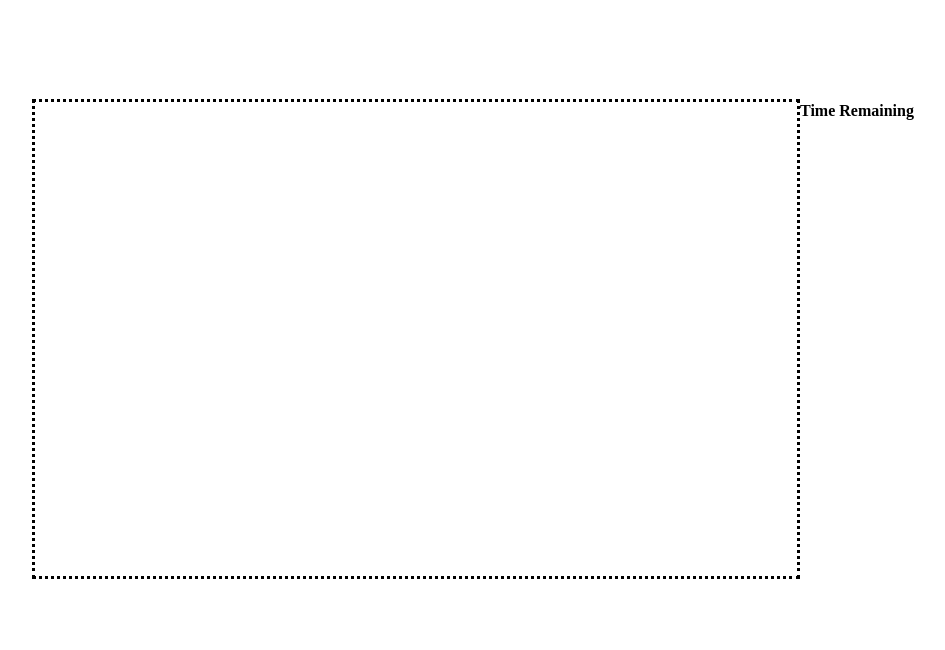
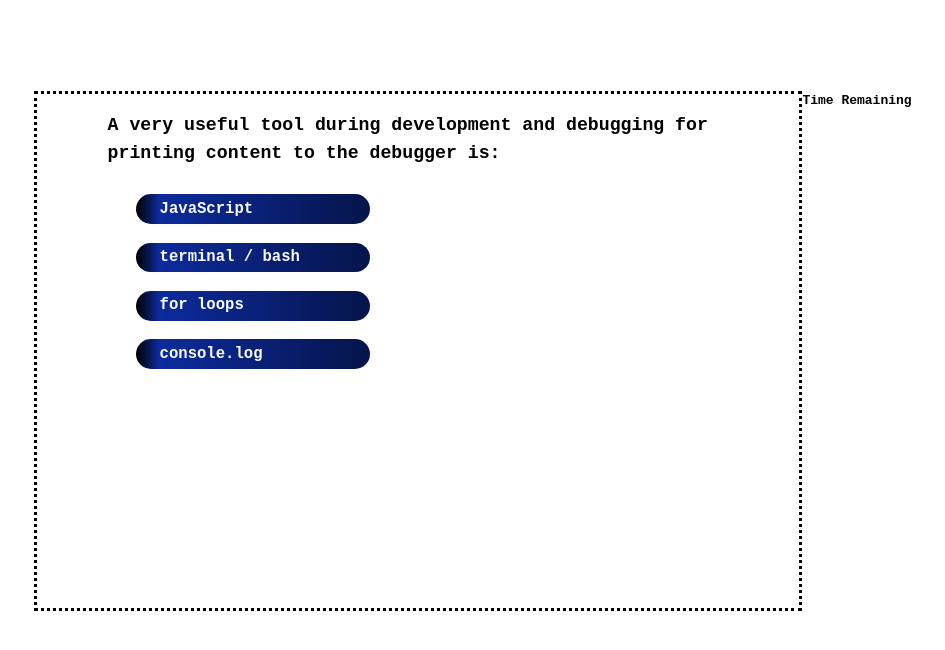
Before and after one commit to bob-w-perez/Code-Quiz-HW4, a plain HTML site: page index.html in a window 1280 px wide. Both pictures are taken after a click on the button "Start Quiz". Shown: the whole page, without its empty margins (167-1112 px from the left). Drawn offline with Linux system fonts and the light colour scheme.

Commit message:
first question load

```diff
--- a/assets/css/style.css
+++ b/assets/css/style.css
@@ -1,7 +1,7 @@
 
 a, a:visited {
     color: darkblue;
-    font-size: 1.2em;
+    font-size: 1.7em;
     text-decoration: none;
     border: 1px solid black;
     border-radius: 10px;
@@ -47,6 +47,7 @@ header {
 
 body {
     background-image: url(../images/texture-background1.jpg);
+    font-family: monospace;
 }
 main {
     display: flex;
@@ -56,22 +57,24 @@ main {
 
 
 h1 {
-    font-size: 3em;
+    font-size: 5em;
     margin: 0.5em;
 }
 
 p {
-    font-size: 1.3em;
+    font-size: 1.7em;
+    width: 75%;
 
 }
 
 #content-box {
     display: flex;
     flex-direction: column;
+    align-items: center;
     text-align: center;
     border: dotted;
     width: 60%;
-    height: 30em;
+    height: 40em;
 }
 
 #welcomeMsg {
@@ -83,7 +86,7 @@ p {
     height: 2em;
     width: 25%;
     align-self: center;
-    font-size: 2em;
+    font-size: 2.5em;
     color:rgb(250, 250, 250) ;
     background: linear-gradient(4deg, rgb(12, 43, 157), rgb(189, 197, 237), rgb(12, 43, 157) );
     border-radius: 5px;
@@ -97,3 +100,20 @@ p {
     transform: scale(0.93);
     box-shadow: 3px 2px 22px 1px rgba(0, 0, 0, 0.24);
 }
+
+#question-text {
+    margin: 1em;
+    font-size: 1.4em;
+}
+
+.answer-choice {
+    margin: 0.6em 0.6em 0.6em 3em;
+    padding: 0.2em 0.2em 0.2em 1.5em;
+    border-radius: 20px;
+    font-size: 1.2em;
+    width: 15em;
+    color:rgb(250, 250, 250) ;
+    /* background: linear-gradient(90deg, rgb(0, 0, 0) -80%,rgb(12, 43, 157) 90%, rgb(0, 0, 0) ); */
+    background: linear-gradient(90deg, rgb(0, 0, 0) ,rgb(12, 43, 157) 10%, rgb(0, 0, 0) 180%);
+
+}
--- a/assets/js/script.js
+++ b/assets/js/script.js
@@ -17,29 +17,16 @@ var qBank = [
         answer2: "curly brackets",
         answer3: "quotes",
         answer4: "parentheses"
-    },
-    {
-        question: "EMPTY EMPTY EMPTY",
-        answer1: "commas",
-        answer2: "curly brackets",
-        answer3: "quotes",
-        answer4: "parentheses"
-    },
-    {
-        question: "VOID VOID VOID",
-        answer1: "commas",
-        answer2: "curly brackets",
-        answer3: "quotes",
-        answer4: "parentheses"
     }
 ];
+
 
 function init() {
     var mainTitle = document.createElement('h1');
     mainTitle.innerHTML = 'Super Coding Quiz';
-    mainTitle.setAttribute('id', 'titleMain')
+    mainTitle.setAttribute('id', 'titleMain');
     contentBox.appendChild(mainTitle);
-    ;
+
 
     var welcomeMsg = document.createElement('p');
     welcomeMsg.setAttribute('id', 'welcomeMsg');
@@ -69,13 +56,36 @@ function firstQuestion() {
 
     makeTimer();
     var qMixed = mixQuestions();
-    console.log(qMixed)
+
+    var questionCount = 1;
+
+    contentBox.setAttribute('style', 'text-align: left; align-items: flex-start; padding-left: 4em')
 
 
-    // var question = document.createElement('h3');
-    // mainTitle.innerHTML =
-    // mainTitle.setAttribute('id', 'titleMain')
-    // contentBox.appendChild(mainTitle);
+    var question = document.createElement('h3');
+    question.innerHTML = qMixed[0][0].question;
+    question.setAttribute('id', 'question-text');
+    contentBox.appendChild(question);
+
+    var answer1 = document.createElement('h4');
+    answer1.innerHTML = qMixed[0][0].answer1;
+    answer1.setAttribute('class', 'answer-choice');
+    contentBox.appendChild(answer1);
+
+    var answer2 = document.createElement('h4');
+    answer2.innerHTML = qMixed[0][0].answer2;
+    answer2.setAttribute('class', 'answer-choice');
+    contentBox.appendChild(answer2);
+
+    var answer3 = document.createElement('h4');
+    answer3.innerHTML = qMixed[0][0].answer3;
+    answer3.setAttribute('class', 'answer-choice');
+    contentBox.appendChild(answer3);
+
+    var answer4 = document.createElement('h4');
+    answer4.innerHTML = qMixed[0][0].answer4;
+    answer4.setAttribute('class', 'answer-choice');
+    contentBox.appendChild(answer4);
 }
 
 function makeTimer() {
```
Also changed, not shown: highscores.html (+1 -1 lines).
